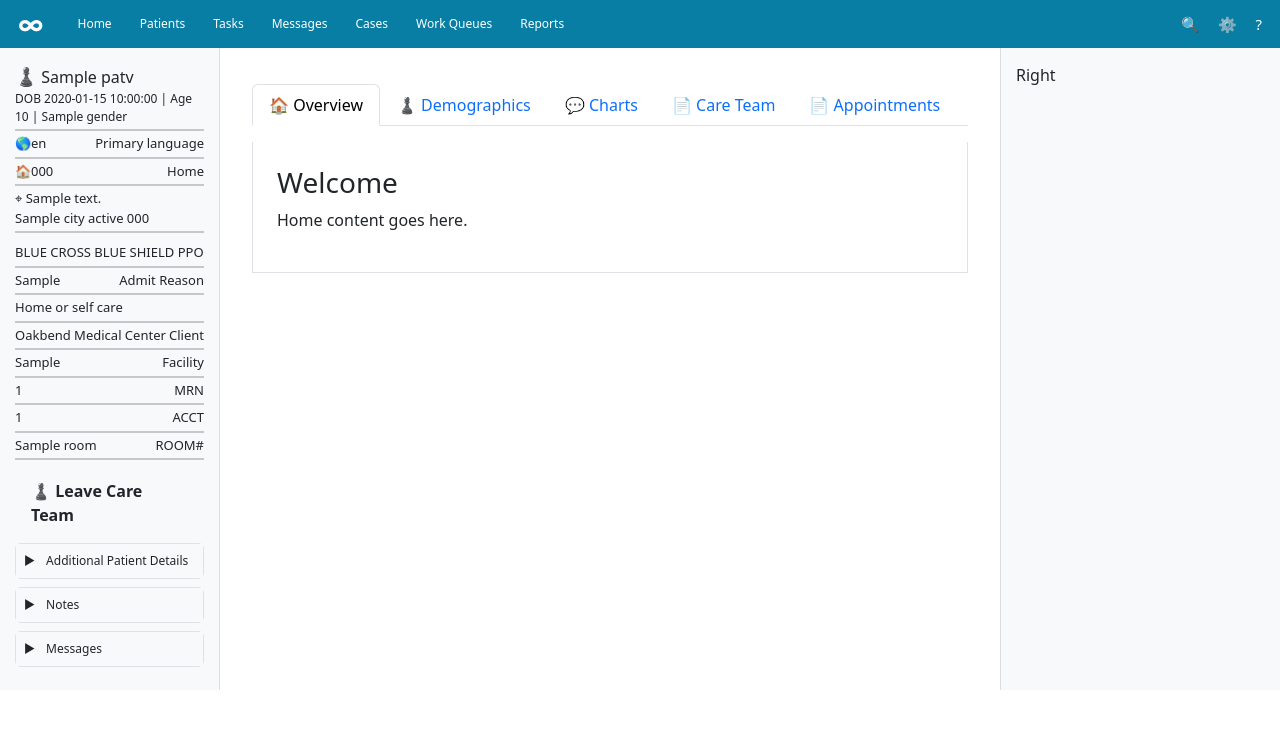
After one commit to salinis041/PRJ_OBMG, a Flask app: template templates/coordin_main.html in a window 1280 px wide. The commit adds this page. Shown: the top 729 px of the page. Run offline with Flask 3, Linux system fonts and the light colour scheme; the template is opened without the code that fills it: most values are stand-ins (such as "Sample title", 1, 10 or a date in 2020).

Commit message:
Create coordinator main

```diff
--- a/service/patcoordi_service.py
+++ b/service/patcoordi_service.py
@@ -1,4 +1,6 @@
-from repository.patient_repository import get_coorpathome
+from repository.patient_repository import get_coorpathome,get_patientVisit
 
 def get_patCordinat_list():
     return get_coorpathome()
+def get_patCordinat_Visit(visit_id):
+    return get_patientVisit(visit_id)
--- a/static/css/style.css
+++ b/static/css/style.css
@@ -310,3 +310,17 @@ body {
 
     font-size: 10px;
 }
+.custom-line {
+  border: none;             /* Remove default border style */
+  height: 2px;              /* Thickness of the line */
+  background-color: #333;   /* Color of the line */
+   /*width: 50%;               Width of the line (e.g., half the screen) */
+  margin: 3px auto;        /* Adds space above/below and centers it */
+}
+.line-container {
+  display: flex;
+  justify-content: space-between;
+  align-items: center; /* Keeps them vertically centered on the line */
+  width: 100%;        /* Ensures the container takes up the full width */
+  font-size: small;
+}
--- /dev/null
+++ b/templates/coordin_main.html
@@ -0,0 +1,260 @@
+<!DOCTYPE html>
+<html lang="en">
+<head>
+    <meta charset="UTF-8">
+    <title>OBMG PORTAL</title>
+     <link
+        rel="stylesheet"
+        href="{{ url_for('static', filename='css/style.css') }}"
+    >
+    <link href="https://cdn.jsdelivr.net/npm/bootstrap@5.3.3/dist/css/bootstrap.min.css"
+          rel="stylesheet">
+</head>
+<body>
+<!-- ================= HEADER ================= -->
+
+<header class="top-header">
+
+    <div class="logo">
+        ∞
+    </div>
+
+    <nav class="main-nav">
+        <a href="/home">Home</a>
+        <a href="/patient" >Patients</a>
+        <a href="#">Tasks</a>
+        <a href="#">Messages</a>
+        <a href="#">Cases</a>
+        <a href="#">Work Queues</a>
+        <a href="#">Reports</a>
+    </nav>
+
+    <div class="header-right">
+        <span>🔍</span>
+        <span>⚙</span>
+        <span>?</span>
+    </div>
+
+</header>
+
+ <div style="display:flex; height:100%;display:flex;
+        overflow:hidden;">
+{% for pv in patv %}
+    <div style="width:220px; background:#f8f9fa;
+            border-right:1px solid #ddd;
+            padding:15px;
+            overflow-y:auto;">
+        <div class="pat_det" style="">
+          <div style="margin-bottom: 10px;">
+            <div style=""><span class="patient-icon" >♟</span>
+                {{ pv.Patname }}
+
+            </div>
+
+            <div style="font-size: 12px;">
+                DOB {{ pv.BirthDate }} |
+                Age {{ pv.Age }} |
+                {{ pv.Gender }}
+            </div>
+              <hr class="custom-line">
+              <div class="line-container" >
+                  <span class="language-icon" >🌎{{ pv.PrimaryLang }}</span>
+                  <span>Primary language</span>
+                  </div>
+              <hr class="custom-line">
+              <div class="line-container" >
+                  <span class="home-icon">🏠{{ pv.HomePhone }}</span>     <span>Home</span>
+                  </div>
+              <hr class="custom-line">
+              <div style="font-size: small;">
+                  <span class="address-icon">⌖</span>
+                  {{ pv.Address1 }}
+                  <div>{{ pv.City }} {{ pv.State }} {{ pv.Zip }}</div>
+                  </div>
+              <hr class="custom-line">
+             </div>
+            <div style="font-size: small;">
+                  BLUE CROSS  BLUE SHIELD PPO
+                  </div>
+              <hr class="custom-line">
+            <div class="line-container" >
+                  <span>{{ pv.AdmitReason }}</span>    <span>Admit Reason</span>
+                  </div>
+              <hr class="custom-line">
+            <div style="font-size: small;">
+                  Home or self care
+                  </div>
+              <hr class="custom-line">
+            <div class="line-container" >
+                  <span>Oakbend Medical Center</span>  <span>Client</span>
+                  </div>
+              <hr class="custom-line">
+            <div class="line-container" >
+                 <span>{{ pv.ServicingFacility }}</span>  <span>Facility</span>
+                  </div>
+              <hr class="custom-line">
+            <div class="line-container" >
+
+                 <span>{{ pv.MedicalRecordNumber }}</span>  <span>MRN</span>
+                  </div>
+              <hr class="custom-line">
+            <div class="line-container" >
+                 <span>{{ pv.AccountNumber }}</span>  <span>ACCT</span>
+                  </div>
+              <hr class="custom-line">
+            <div class="line-container" >
+                 <span>{{ pv.Room }}</span>  <span>ROOM#</span>
+                  </div>
+              <hr class="custom-line">
+
+<!--         <h6>Patient Information</h6>-->
+
+<!--            <div class="mt-3">-->
+<!--                <strong>Patient Name</strong>-->
+<!--                <div class="text-muted">John Smith</div>-->
+<!--            </div>-->
+
+<!--            <div class="mt-3">-->
+<!--                <strong>DOB</strong>-->
+<!--                <div class="text-muted">01/01/1980</div>-->
+<!--            </div>-->
+
+<!--            <div class="mt-3">-->
+<!--                <strong>Age</strong>-->
+<!--                <div class="text-muted">46</div>-->
+<!--            </div>-->
+
+<!--            <div class="mt-3">-->
+<!--                <strong>Gender</strong>-->
+<!--                <div class="text-muted">Male</div>-->
+<!--            </div>-->
+        </div>
+        <div>
+
+        </div>
+        <div class="p-3" style=" background:#f8f9fa;">
+             <span>♟</span> <strong>Leave Care Team</strong> </div>
+        <!-- Expand / Collapse Section -->
+        <div class="border rounded mb-2">
+            <!-- Clickable Header -->
+            <div style="cursor:pointer; background:#f8f9fa;padding: 0.5rem!important;font-size: 12px;" data-bs-toggle="collapse" data-bs-target="#patientList" aria-expanded="false" aria-controls="patientList">
+                <span class="arrow me-2">▶</span> Additional Patient Details
+                 </div>
+            <!-- Content --> <div class="collapse" id="patientList" style="margin-left: 40px;" >
+            <div class="list-group list-group-flush">
+                <a href="#" class="list-group-item list-group-item-action"> Patient 1 </a>
+                <a href="#" class="list-group-item list-group-item-action"> Patient 2 </a>
+                 </div> </div> </div>
+
+        <!-- Expand / Collapse Section -->
+        <div class="border rounded mb-2">
+            <!-- Clickable Header -->
+            <div style="cursor:pointer; background:#f8f9fa;padding: 0.5rem!important;font-size: 12px;" data-bs-toggle="collapse" data-bs-target="#notelistt" aria-expanded="false" aria-controls="patientList">
+                <span class="arrow me-2">▶</span> Notes
+                 </div>
+            <!-- Content --> <div class="collapse" id="notelistt" style="margin-left: 40px;" >
+            <div class="list-group list-group-flush">
+                <a href="#" class="list-group-item list-group-item-action"> Note 1 </a>
+                <a href="#" class="list-group-item list-group-item-action"> Note 2 </a>
+                 </div> </div> </div>
+         <!-- Expand / Collapse Section -->
+        <div class="border rounded mb-2">
+            <!-- Clickable Header -->
+            <div style="cursor:pointer; background:#f8f9fa;padding: 0.5rem!important;font-size: 12px;" data-bs-toggle="collapse" data-bs-target="#Messagelist" aria-expanded="false" aria-controls="patientList">
+                <span class="arrow me-2">▶</span> Messages
+                 </div>
+            <!-- Content --> <div class="collapse" id="Messagelist" style="margin-left: 40px;" >
+            <div class="list-group list-group-flush">
+                <a href="#" class="list-group-item list-group-item-action"> Message 1 </a>
+                <a href="#" class="list-group-item list-group-item-action"> Message 2 </a>
+                 </div> </div> </div>
+    </div>
+
+    <div style=" flex:1;
+            padding:20px;
+            overflow-y:auto;
+            background:white;">
+<div class="container-fluid mt-3">
+    <!-- Navigation Tabs -->
+    <ul class="nav nav-tabs mb-3" id="myTabs">
+        <li class="nav-item">
+            <button class="nav-link active" data-bs-toggle="tab"
+                    data-bs-target="#overview">
+                🏠 Overview
+            </button>
+        </li>
+
+        <li class="nav-item">
+            <button class="nav-link" data-bs-toggle="tab"
+                    data-bs-target="#demograh">
+                ♟ Demographics
+            </button>
+        </li>
+
+        <li class="nav-item">
+            <button class="nav-link" data-bs-toggle="tab"
+                    data-bs-target="#chart">
+                💬 Charts
+            </button>
+        </li>
+
+        <li class="nav-item">
+            <button class="nav-link" data-bs-toggle="tab"
+                    data-bs-target="#care">
+                📄 Care Team
+            </button>
+        </li>
+        <li class="nav-item">
+            <button class="nav-link" data-bs-toggle="tab"
+                    data-bs-target="#appoint">
+                📄 Appointments
+            </button>
+        </li>
+    </ul>
+   <!-- Tab Content -->
+    <div class="tab-content border border-top-0 p-4">
+    <!-- Middle Content -->
+    <div class="tab-pane fade show active" id="overview">
+        <h3>Welcome</h3>
+        <p>Home content goes here.</p>
+    </div>
+    <div class="tab-pane fade" id="demograh">
+        <h3>Welcome</h3>
+        <p>Demographics content goes here.</p>
+    </div>
+    <div class="tab-pane fade" id="chart">
+        <h3>Welcome</h3>
+        <p>Chart content goes here.</p>
+    </div>
+    <div class="tab-pane fade" id="care">
+        <h3>Welcome</h3>
+        <p>Care Team content goes here.</p>
+    </div>
+    <div class="tab-pane fade" id="appoint">
+        <h3>Welcome</h3>
+        <p>Appointment content goes here.</p>
+    </div>
+    </div>
+    </div>
+    </div>
+    <div style="width:280px;background:#f8f9fa;
+            border-left:1px solid #ddd;
+            padding:15px;
+            overflow-y:auto;">
+        Right
+    </div>
+{% endfor %}
+</div>
+
+<script> document.querySelectorAll('[data-bs-toggle="collapse"]').forEach(function (header)
+ { header.addEventListener('click', function () { const arrow = this.querySelector('.arrow');
+  setTimeout(function () { if (header.getAttribute('aria-expanded') === 'true')
+   { arrow.textContent = '▼'; } else { arrow.textContent = '▶'; } }, 50); }); });
+</script>
+<!-- jQuery -->
+<script src="https://code.jquery.com/jquery-3.6.0.min.js"></script>
+<!-- Bootstrap JavaScript -->
+<script src="https://cdn.jsdelivr.net/npm/bootstrap@5.3.3/dist/js/bootstrap.bundle.min.js">
+</script>
+</body>
+</html>
```
Also changed, not shown: repository/patient_repository.py (+36 -0 lines), routes/coordinator_routes.py (+19 -5 lines), templates/coordin_home.html (+14 -8 lines).
